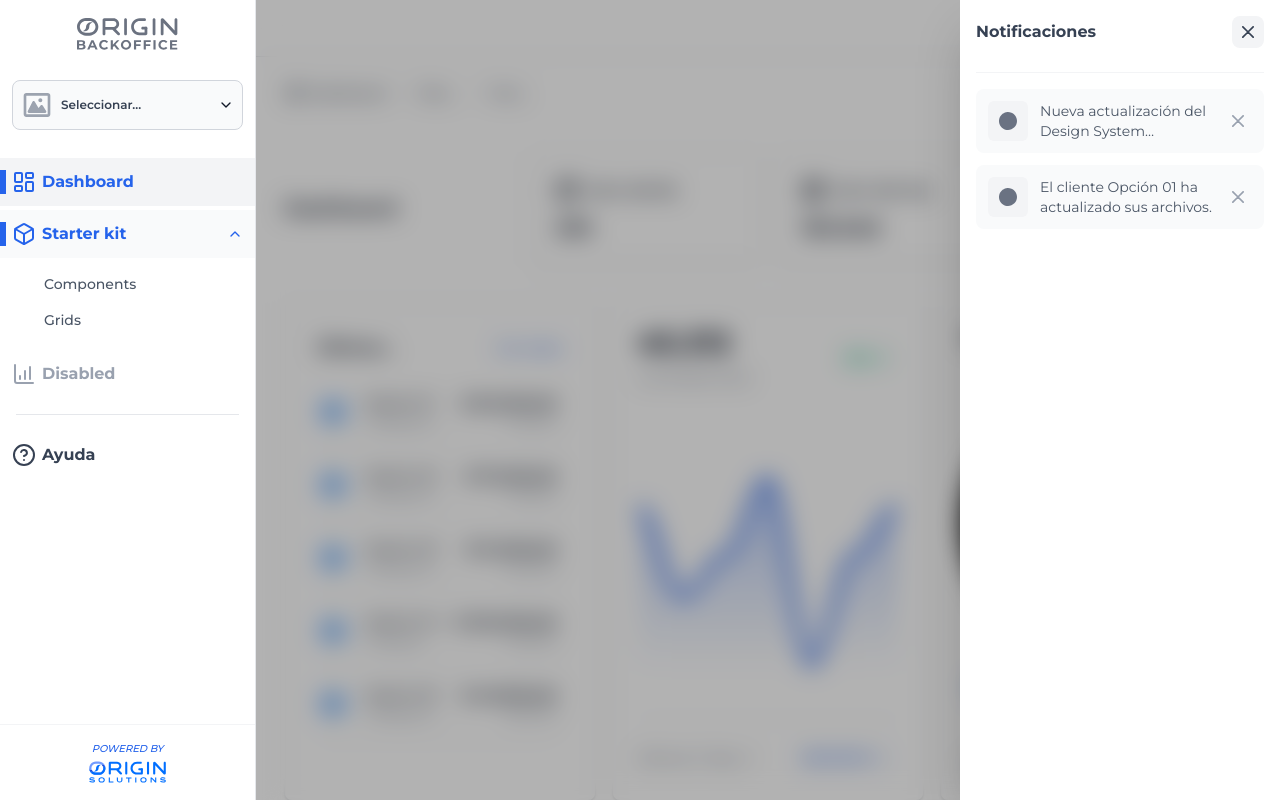
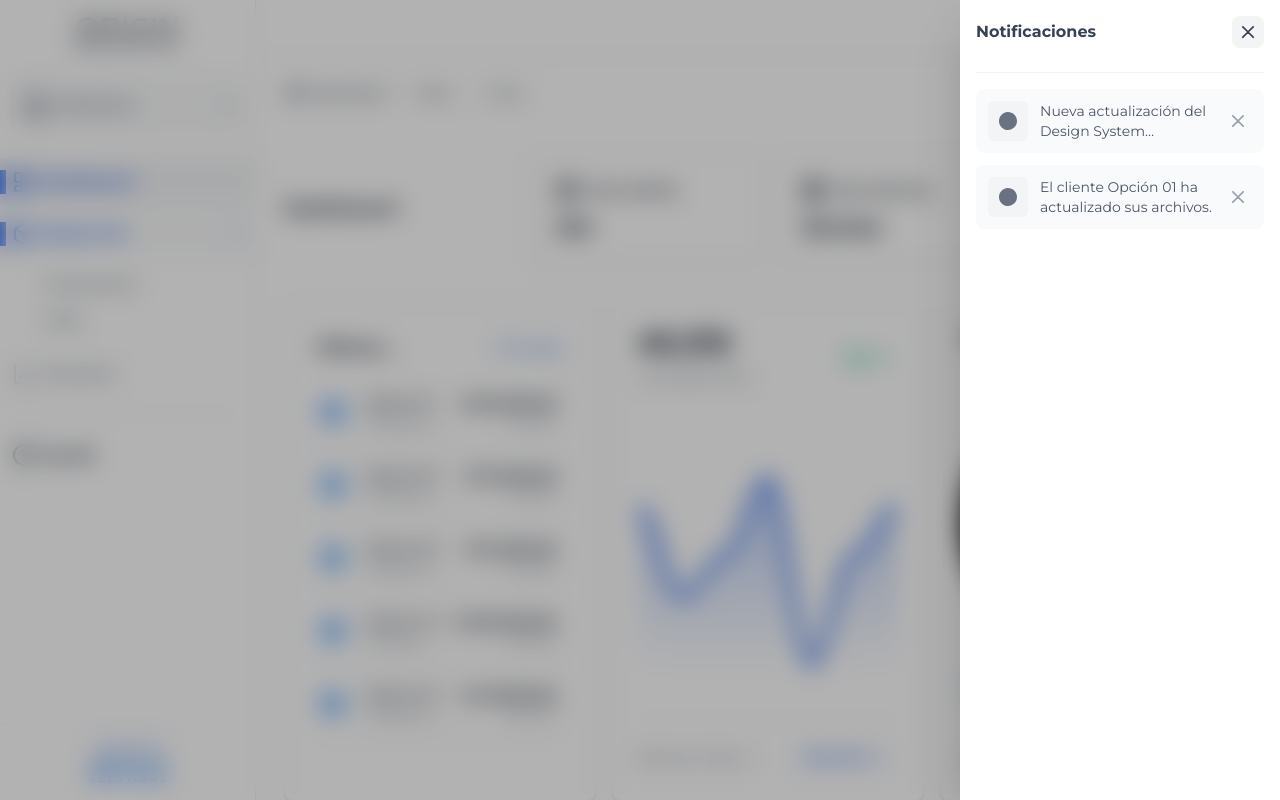
Before and after one commit to m-sanchez-design-ux-ui/starter-tailwind-backoffices, a Next.js app: page / in a window 1280 px wide. Both pictures are taken after a click on the button 1061 px from the left and 28 px from the top of the page. Built offline with nearby package versions, Linux system fonts and the light colour scheme.

Commit message:
Fix position Drawer Notification
Fix position Drawer Notification and z-index

```diff
--- a/src/app/(backoffice)/layout.tsx
+++ b/src/app/(backoffice)/layout.tsx
@@ -1,23 +1,34 @@
+// src/app/layout.tsx (o donde esté tu DashboardLayout)
 "use client";
 import { useState } from "react";
 import Header from '@/components/Header';
 import Sidebar from "@/components/sidebar/Sidebar";
+import NotificationDrawer from '@/components/drawers/NotificationDrawer';
 
 export default function DashboardLayout({ children }: { children: React.ReactNode }) {
   const [isSidebarOpen, setIsSidebarOpen] = useState(false);
+  const [isDrawerOpen, setIsDrawerOpen] = useState(false); // <--- Este controla el Drawer
+  const [notifications, setNotifications] = useState([
+    { mensaje: "Nueva actualización del Design System disponible." },
+    { mensaje: "El cliente Opción 01 ha actualizado sus archivos." }
+  ]);
+
+  const deleteNotification = (index: number) => {
+    setNotifications(notifications.filter((_, i) => i !== index));
+  };
+
   return (
-    <>
     <div className="flex h-screen w-full bg-white dark:bg-gray-950 text-gray-900 dark:text-gray-100">
-        {/* Backoffice Menu */}
       <Sidebar isOpen={isSidebarOpen} onClose={() => setIsSidebarOpen(false)} />
 
-        {/* Right Content Area */}
       <div className="flex flex-col flex-1 min-w-0 overflow-hidden">
+        {/* PASAMOS isDrawerOpen y la función para abrirlo al Header */}
+        <Header
+          onOpenSidebar={() => setIsSidebarOpen(true)}
+          onOpenDrawer={() => setIsDrawerOpen(true)}
+          notificationCount={notifications.length}
+        />
 
-          {/* Top Navbar */}
-          <Header onOpenSidebar={() => setIsSidebarOpen(true)} />
-
-          {/* Content Area with vertical scroll */}
         <main className="flex-1 overflow-y-auto px-7 py-4 lg:pl-71 bg-white dark:bg-gray-950">
           <div className="max-w-full mx-auto">
             {children}
@@ -25,15 +36,21 @@ export default function DashboardLayout({ children }: { children: React.ReactNod
         </main>
       </div>
 
-        {/* Backdrop close sidebar mobile */}
+      {/* El Drawer ahora vive aquí, al final del DOM del Layout */}
+      <NotificationDrawer
+        isOpen={isDrawerOpen}
+        onClose={() => setIsDrawerOpen(false)}
+        notifications={notifications}
+        onDelete={deleteNotification}
+      />
+
+      {/* Backdrop del Sidebar Mobile */}
       {isSidebarOpen && (
         <div
-            className="fixed inset-0 bg-gray-900/50 backdrop-blur-md z-30 lg:hidden"
+          className="fixed inset-0 bg-gray-900/50 z-30 lg:hidden"
           onClick={() => setIsSidebarOpen(false)}
         />
       )}
-
     </div>
-    </>
   );
 }
--- a/src/components/Header.tsx
+++ b/src/components/Header.tsx
@@ -3,23 +3,16 @@
 import { useState } from 'react';
 import Image from 'next/image';
 import Link from 'next/link';
-import NotificationDrawer from './drawers/NotificationDrawer';
 
 interface HeaderProps {
   onOpenSidebar: () => void;
+  onOpenDrawer: () => void;
+  notificationCount: number;
 }
 
-export default function Header({ onOpenSidebar }: HeaderProps) {
+
+export default function Header({ onOpenSidebar, onOpenDrawer, notificationCount }: HeaderProps) {
   const [isUserMenuOpen, setIsUserMenuOpen] = useState(false);
-  const [isDrawerOpen, setIsDrawerOpen] = useState(false);
-  const [notifications, setNotifications] = useState([
-    { mensaje: "Nueva actualización del Design System disponible." },
-    { mensaje: "El cliente Opción 01 ha actualizado sus archivos." }
-  ]);
-
-  const deleteNotification = (index: number) => {
-    setNotifications(notifications.filter((_, i) => i !== index));
-  };
 
   return (
     <header className="min-h-13 w-full sticky top-0 z-19">
@@ -38,12 +31,12 @@ export default function Header({ onOpenSidebar }: HeaderProps) {
         </button>
 
         <div className="flex items-center gap-4">
-          {/* Botón de Notificaciones */}
+         {/* Botón de Notificaciones: Ahora llama a onOpenDrawer */}
           <button
-            onClick={() => setIsDrawerOpen(true)}
+            onClick={onOpenDrawer}
             className="group relative flex justify-center items-center size-8 bg-gray-100 hover:bg-gray-200 rounded-lg dark:bg-gray-700 transition-all"
           >
-            {notifications.length > 0 && (
+            {notificationCount > 0 && (
               <div className="absolute top-1 right-1.5 size-2 bg-red-600 rounded-full border border-white dark:border-gray-900 animate-pulse"></div>
             )}
             <svg viewBox="0 0 24 24" className="size-5 fill-gray-700 dark:fill-gray-100 group-hover:fill-primary">
@@ -128,13 +121,6 @@ export default function Header({ onOpenSidebar }: HeaderProps) {
           </div>
         </div>
       </div>
-      {/* Notifications Drawer */}
-      <NotificationDrawer
-        isOpen={isDrawerOpen}
-        onClose={() => setIsDrawerOpen(false)}
-        notifications={notifications}
-        onDelete={deleteNotification}
-      />
     </header>
   );
 }
--- a/src/components/drawers/NotificationDrawer.tsx
+++ b/src/components/drawers/NotificationDrawer.tsx
@@ -22,14 +22,14 @@ export default function NotificationDrawer({
       {/* Backdrop */}
       {isOpen && (
         <div
-          className="fixed inset-0 bg-black/30 backdrop-blur-md z-40 transition-opacity"
+          className="fixed inset-0 bg-black/30 backdrop-blur-md z-60 transition-opacity"
           onClick={onClose}
         />
       )}
 
       {/* Drawer */}
       <aside
-        className={`fixed top-0 right-0 z-50 h-screen p-4 overflow-y-auto transition-transform bg-white w-80 dark:bg-gray-800 shadow-2xl ${
+        className={`fixed top-0 right-0 z-70 h-screen p-4 overflow-y-auto transition-transform bg-white w-80 dark:bg-gray-800 shadow-2xl ${
           isOpen ? "translate-x-0" : "translate-x-full"
         }`}
       >
```
Lines whose indentation alone changed are shown as unchanged.
